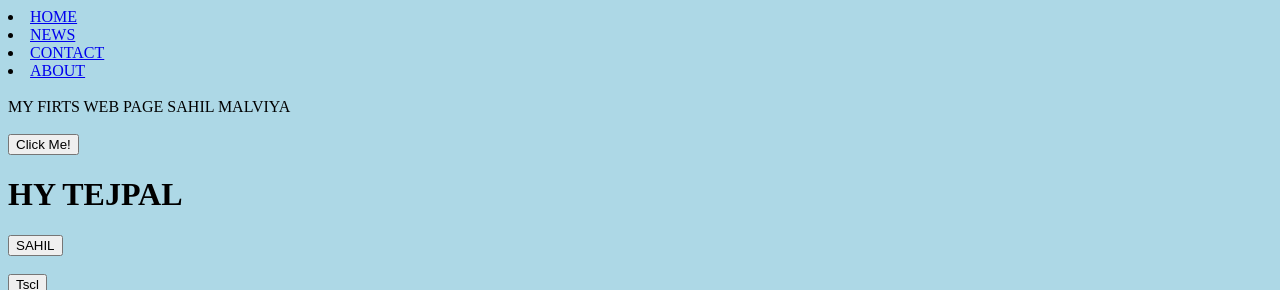
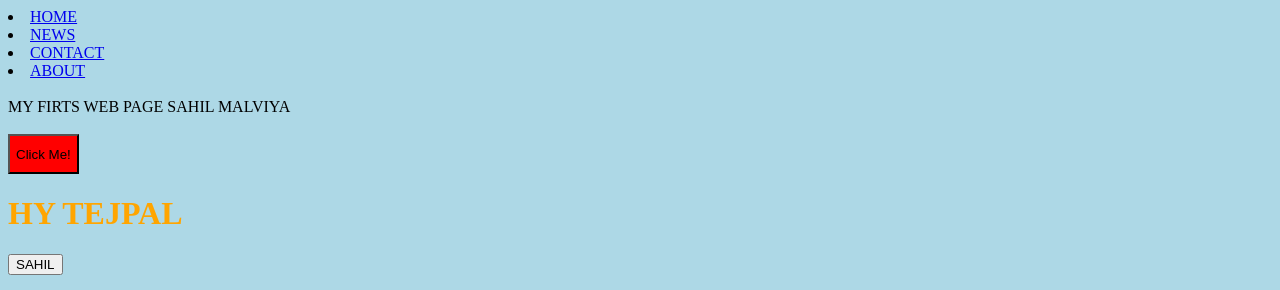
Before and after one commit to tsclchannel12/kikaanshi, a plain HTML site: page index.html in a window 1280 px wide. Shown: the top 290 px of the page. Drawn offline with Linux system fonts and the light colour scheme.

Commit message:
Update index.html

```diff
--- a/index.html
+++ b/index.html
@@ -1,10 +1,22 @@
-
 <html>
           <HEAD>
 
 
  		   <TITLE>THIAS IS MY FIRST WP</TITLE>
 
+       <style>
+   h1{
+
+
+color: orange;
+}
+.ts
+{
+height: 40px;
+weight: 40px;
+background: red;
+}
+ </style>
 
              </HEAD>
 
@@ -15,7 +27,8 @@
 					  <li> <A " HREF="HOME">HOME</A> <BR>
 
 					<li>  <A HREF="NEWS">NEWS</A> <BR>
-	                                                	                                                  			 <li><A HREF="CONTACT">CONTACT</A> <BR>
+
+ <li><A HREF="CONTACT">CONTACT</A> <BR>
 				                                                                 		<li><A HREF="ABOUT">ABOUT</A>  <BR>
 
 
@@ -27,7 +40,7 @@
 
      <br>  <br>
 
-		<button type="button">Click Me!</button>
+		<button class="ts" type="button">Click Me!</button>
 				  <H1> HY TEJPAL </H1>
 
 				 <BUTTON>SAHIL
```
